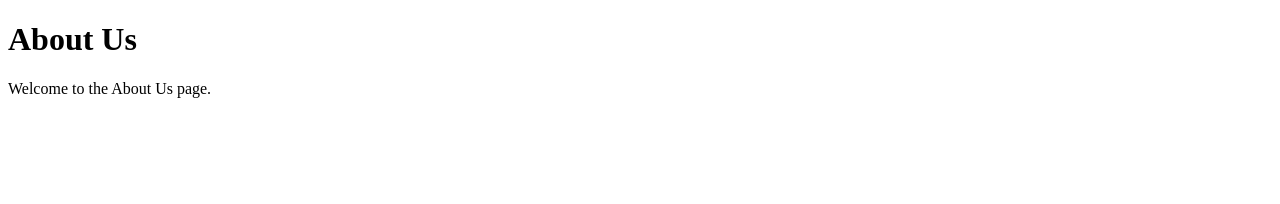
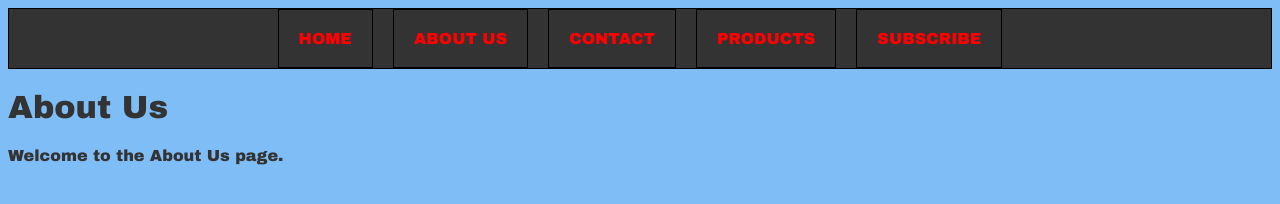
Before and after one commit to JWWhalen/JS_QAP2, a website: page views/about.html in a window 1280 px wide. Drawn offline with Linux system fonts and the light colour scheme.

Commit message:
Add CSS file serving functionality and update navigation links

```diff
--- /dev/null
+++ b/css/styles.css
@@ -0,0 +1,37 @@
+body {
+    font-family: "Arial Black", sans-serif;
+    background-color: #7fbdf7;
+    color: #333;
+}
+
+nav ul {
+    list-style-type: none;
+    margin: 0;
+    padding: 0;
+    background-color: #333;
+    text-align: center;
+    display: flex;
+    justify-content: center;
+    border: 1px solid #000;
+}
+
+nav ul li {
+    margin: 0 10px;
+    padding: 10px;
+    border: 1px solid #000;
+}
+
+nav ul li a {
+    text-decoration: none;
+    color: #ff0000;
+    font-weight: bold;
+    text-transform: uppercase;
+    padding: 10px;
+    display: block;
+}
+
+nav ul li a:hover {
+    text-decoration: underline;
+    color: #ff00aa;
+    background-color: #555;
+}
--- a/views/about.html
+++ b/views/about.html
@@ -2,8 +2,18 @@
 <html>
 <head>
     <title>About Us</title>
+    <link rel="stylesheet" href="/css/styles.css">
 </head>
 <body>
+    <nav>
+        <ul>
+            <li><a href="/">Home</a></li>
+            <li><a href="/about">About Us</a></li>
+            <li><a href="/contact">Contact</a></li>
+            <li><a href="/products">Products</a></li>
+            <li><a href="/subscribe">Subscribe</a></li>
+        </ul>
+    </nav>
     <h1>About Us</h1>
     <p>Welcome to the About Us page.</p>
 </body>
```
Also changed, not shown: server.js (+23 -1 lines), views/contact.html (+10 -0 lines), views/index.html (+10 -0 lines), views/products.html (+10 -0 lines), views/subscribe.html (+10 -0 lines), 1 other file.
